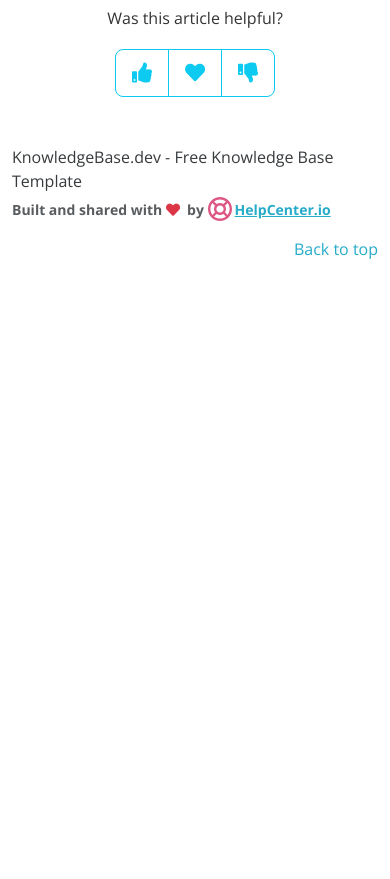
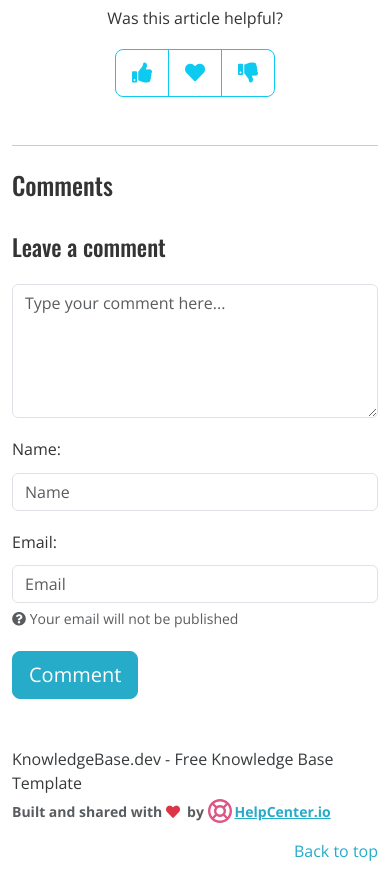
Before and after one commit to helpcenterio/knowledgebase.dev, a website built with Vite: page pages/article.html in a window 390 px wide. Shown: the part 3287-4166 px from the top of the page. Before the commit the page ends 3564 px from the top, so only its background shows below. Built offline with nearby package versions, Linux system fonts and the light colour scheme; files whose address does not match are found by name.

Commit message:
Add fonts in npm and polish the form in article.html

```diff
--- a/package.json
+++ b/package.json
@@ -22,9 +22,11 @@
   "author": "HelpCenter.io",
   "license": "MIT",
   "dependencies": {
+    "@fontsource/open-sans": "^5.2.7",
+    "@fontsource/oswald": "^5.2.8",
     "@fortawesome/fontawesome-free": "^5.15.1",
-    "bootstrap": "^5.3.2",
-    "@popperjs/core": "^2.11.8"
+    "@popperjs/core": "^2.11.8",
+    "bootstrap": "^5.3.2"
   },
   "devDependencies": {
     "sass": "^1.30.0",
--- a/pages/article.html
+++ b/pages/article.html
@@ -12,14 +12,6 @@
 
   <script src="https://kit.fontawesome.com/1b5fdf4bb2.js" crossorigin="anonymous"></script>
   <script type="module" src="/src/js/main.js"></script>
-
-
-
-  <link rel="preconnect" href="https://fonts.googleapis.com">
-  <link rel="preconnect" href="https://fonts.gstatic.com" crossorigin>
-  <link
-    href="https://fonts.googleapis.com/css2?family=Open+Sans:wght@400;600;700&family=Oswald:wght@400;500;600;700&display=swap"
-    rel="stylesheet">
 
   <!-- HTML5 shim and Respond.js for IE8 support of HTML5 elements and media queries -->
   <!-- WARNING: Respond.js doesn't work if you view the page via file:// -->
@@ -260,6 +252,33 @@
                 </div>
               </div>
             </div>
+
+            <hr style="clear:both; margin-top: 3rem;">
+            <div class="row">
+              <div class="col">
+                <h2>Comments</h2>
+                <h3 style="margin-top: 2rem;">Leave a comment</h3>
+                <form id="commentForm" class="mt-4">
+                  <div class="mb-3">
+                    <textarea class="form-control" id="commentText" rows="5" placeholder="Type your comment here..." aria-label="Comment text" required></textarea>
+                  </div>
+                  <div class="row">
+                    <div class="col-md-6 mb-3">
+                      <label for="commentName" class="form-label">Name:</label>
+                      <input type="text" class="form-control" id="commentName" placeholder="Name" aria-label="Name" required>
+                    </div>
+                    <div class="col-md-6 mb-3">
+                      <label for="commentEmail" class="form-label">Email:</label>
+                      <input type="email" class="form-control" id="commentEmail" placeholder="Email" aria-label="Email" required>
+                      <small class="form-text text-muted">
+                        <i class="fa fa-question-circle"></i> Your email will not be published
+                      </small>
+                    </div>
+                  </div>
+                  <button type="submit" class="btn text-white btn-primary btn-lg">Comment</button>
+                </form>
+              </div>
+            </div>
           </div>
         </div>
       </div>
@@ -273,7 +292,7 @@
           KnowledgeBase.dev - Free Knowledge Base Template
           <p class="mt-1"><strong><small class="text-muted">Built and shared with <i
                   class="fas fa-heart text-danger">&nbsp;</i> by <a href="https://helpcenter.io"><img
-                    src="../dist/images/hcio_logo.svg" height="24"
+                    src="\images\hcio_logo.svg" height="24"
                     style="vertical-align:top;margin-right:3px;" />HelpCenter.io</a></small></strong></p>
         </div>
         <div class="col-md-6 text-end">
--- a/src/scss/main.scss
+++ b/src/scss/main.scss
@@ -1,3 +1,12 @@
+// Import fonts
+@import "@fontsource/open-sans/400.css";
+@import "@fontsource/open-sans/600.css";
+@import "@fontsource/open-sans/700.css";
+@import "@fontsource/oswald/400.css";
+@import "@fontsource/oswald/500.css";
+@import "@fontsource/oswald/600.css";
+@import "@fontsource/oswald/700.css";
+
 @import "bootstrap/scss/functions";
 
 @import './includes/variables';
```
Also changed, not shown: index.html (+0 -7 lines), pages/category.html (+0 -8 lines), pages/contacts.html (+0 -8 lines), pages/search.html (+0 -7 lines).
